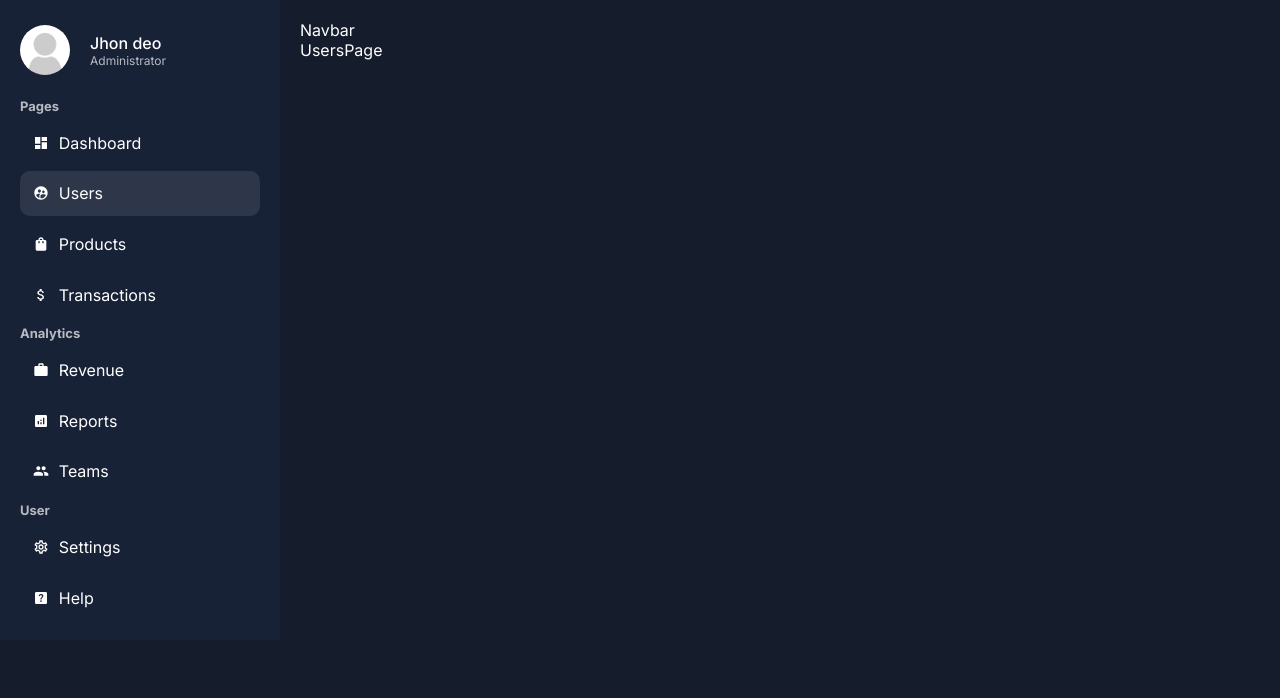
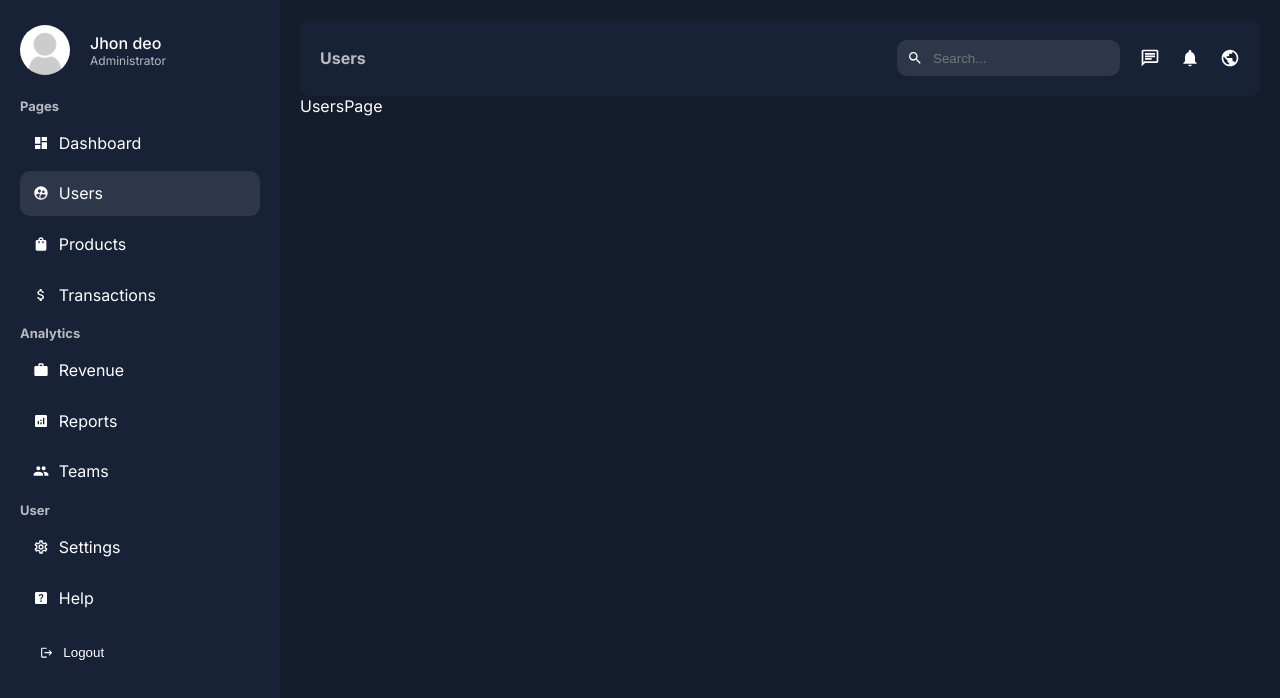
Before and after one commit to sumaiyarimu22/AdminSync, a Next.js app: page /dashboard/users in a window 1280 px wide. Shown: the top 698 px of the page. Built offline with nearby package versions, Linux system fonts and the light colour scheme.

Commit message:
navbar added

```diff
--- a/app/ui/dashboard/navbar/Navbar.jsx
+++ b/app/ui/dashboard/navbar/Navbar.jsx
@@ -1,5 +1,32 @@
+"use client";
+
+import { usePathname } from "next/navigation";
+import styles from "./navbar.module.css";
+import {
+  MdNotifications,
+  MdOutlineChat,
+  MdPublic,
+  MdSearch,
+} from "react-icons/md";
+
 const Navbar = () => {
-  return <div>Navbar</div>;
+  const pathname = usePathname();
+  return (
+    <div className={styles.container}>
+      <div className={styles.title}>{pathname.split("/").pop()}</div>
+      <div className={styles.menu}>
+        <div className={styles.search}>
+          <MdSearch />
+          <input type='text' placeholder='Search...' className={styles.input} />
+        </div>
+        <div className={styles.icons}>
+          <MdOutlineChat size={20} />
+          <MdNotifications size={20} />
+          <MdPublic size={20} />
+        </div>
+      </div>
+    </div>
+  );
 };
 
 export default Navbar;
--- a/app/ui/dashboard/navbar/navbar.module.css
+++ b/app/ui/dashboard/navbar/navbar.module.css
@@ -0,0 +1,36 @@
+.container {
+  display: flex;
+  justify-content: space-between;
+  align-items: center;
+  padding: 20px;
+  background-color: var(--bgSoft);
+  border-radius: 10px;
+}
+.title {
+  color: var(--textSoft);
+  font-weight: bold;
+  text-transform: capitalize;
+}
+.menu {
+  display: flex;
+  align-items: center;
+  gap: 20px;
+}
+
+.search {
+  display: flex;
+  align-items: center;
+  gap: 10px;
+  background-color: #2e374a;
+  padding: 10px;
+  border-radius: 10px;
+}
+.input {
+  background-color: transparent;
+  border: none;
+  color: var(--text);
+}
+.icons {
+  display: flex;
+  gap: 20px;
+}
--- a/app/ui/dashboard/sidebar/Sidebar.jsx
+++ b/app/ui/dashboard/sidebar/Sidebar.jsx
@@ -104,6 +104,9 @@
           </li>
         ))}
       </ul>
+      <button className={styles.logout}>
+        <MdLogout /> Logout
+      </button>
     </div>
   );
 };
--- a/app/ui/dashboard/sidebar/sidebar.module.css
+++ b/app/ui/dashboard/sidebar/sidebar.module.css
@@ -32,3 +32,19 @@
   font-size: 13px;
   margin: 10px 0px;
 }
+.logout {
+  padding: 20px;
+  margin: 5px 0;
+  display: flex;
+  align-items: center;
+  gap: 10px;
+  cursor: pointer;
+  border-radius: 10px;
+  background: none;
+  border: none;
+  width: 100%;
+  color: white;
+}
+.logout:hover {
+  background-color: #2e374a;
+}
```
